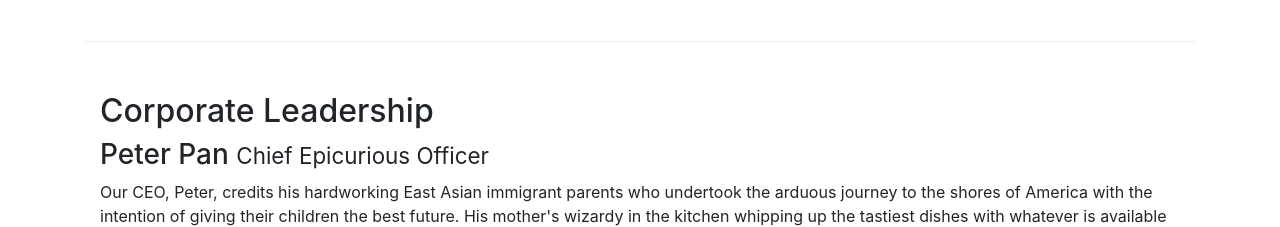
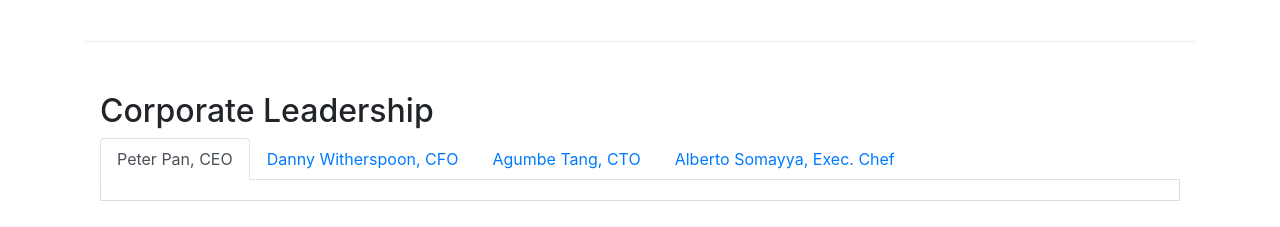
Before and after one commit to Erick2929/BootstrapTest.com, a website: page aboutus.html in a window 1280 px wide. Shown: the part 880-1107 px from the top of the page. Drawn offline with nearby package versions, Linux system fonts and the light colour scheme.

Commit message:
Tabs and pills

```diff
--- a/aboutus.html
+++ b/aboutus.html
@@ -102,14 +102,49 @@
         <div class="row row-content">
             <div class="col-12">
                 <h2>Corporate Leadership</h2>
+
+                <ul class="nav nav-tabs">
+                    <li class="nav-item">
+                      <a class="nav-link active" href="#peter"
+                        role="tab" data-toggle="tab">Peter Pan, CEO</a>
+                    </li>
+                    <li class="nav-item">
+                      <a class="nav-link" href="#danny" role="tab"
+                        data-toggle="tab">Danny Witherspoon, CFO</a>
+                    </li>
+                    <li class="nav-item">
+                      <a class="nav-link" href="#agumbe"role="tab"
+                        data-toggle="tab">Agumbe Tang, CTO</a>
+                    </li>
+                    <li class="nav-item">
+                      <a class="nav-link" href="#alberto" role="tab"
+                        data-toggle="tab">Alberto Somayya, Exec. Chef</a>
+                    </li>
+                </ul>
+
+                <div class="tab-content">
+
+                    <div role="tabpanel" class="tab-pane fade show" id="peter">
                         <h3>Peter Pan <small>Chief Epicurious Officer</small></h3>
                         <p class="d-none d-sm-block">Our CEO, Peter, credits his hardworking East Asian immigrant parents who undertook the arduous journey to the shores of America with the intention of giving their children the best future. His mother's wizardy in the kitchen whipping up the tastiest dishes with whatever is available inexpensively at the supermarket, was his first inspiration to create the fusion cuisines for which <em>The Frying Pan</em> became well known. He brings his zeal for fusion cuisines to this restaurant, pioneering cross-cultural culinary connections.</p>
+                    </div>
+
+                    <div role="tabpanel" class="tab-pane fade" id="danny">
                         <h3>Dhanasekaran Witherspoon <small>Chief Food Officer</small></h3>
                         <p class="d-none d-sm-block">Our CFO, Danny, as he is affectionately referred to by his colleagues, comes from a long established family tradition in farming and produce. His experiences growing up on a farm in the Australian outback gave him great appreciation for varieties of food sources. As he puts it in his own words, <em>Everything that runs, wins, and everything that stays, pays!</em></p>
+                    </div>
+
+                    <div role="tabpanel" class="tab-pane fade" id="agumbe">
                         <h3>Agumbe Tang <small>Chief Taste Officer</small></h3>
                         <p class="d-none d-sm-block">Blessed with the most discerning gustatory sense, Agumbe, our CTO, personally ensures that every dish that we serve meets his exacting tastes. Our chefs dread the tongue lashing that ensues if their dish does not meet his exacting standards. He lives by his motto, <em>You click only if you survive my lick.</em></p>
+                    </div>
+
+                    <div role="tabpanel" class="tab-pane fade" id="alberto">
                         <h3>Alberto Somayya <small>Executive Chef</small></h3>
                         <p class="d-none d-sm-block">Award winning three-star Michelin chef with wide International experience having worked closely with whos-who in the culinary world, he specializes in creating mouthwatering Indo-Italian fusion experiences. He says, <em>Put together the cuisines from the two craziest cultures, and you get a winning hit! Amma Mia!</em></p>
+                    </div>
+                </div>
+
             </div>
        </div>
        <div class="row row-content">
--- a/css/styles.css
+++ b/css/styles.css
@@ -37,3 +37,10 @@
 .navbar-dark{
     background-color: #512da8;
 }
+
+.tab-content{
+    border-left: 1px solid #ddd;
+    border-right: 1px solid #ddd;
+    border-bottom: 1px solid #ddd;
+    padding: 10px;
+}
```
Lines whose indentation alone changed are shown as unchanged.
